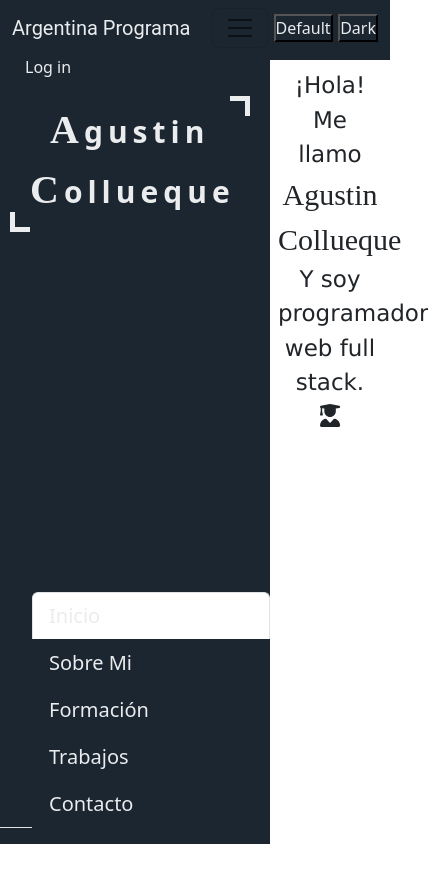
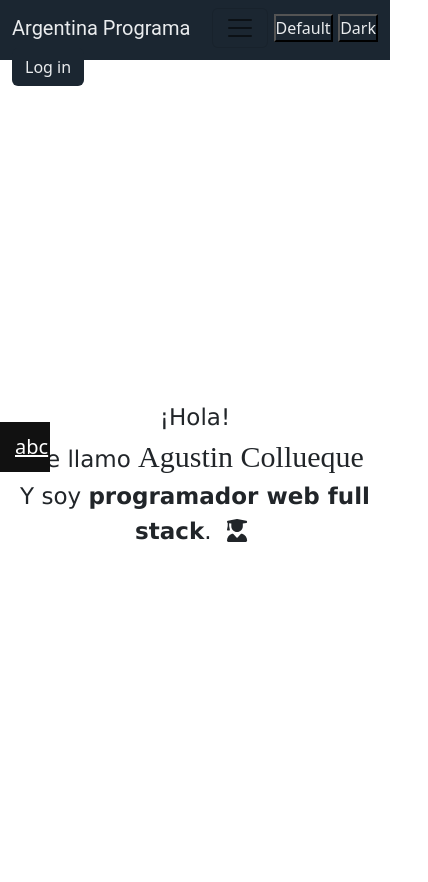
Before and after one commit to LicDeveloperJunior/Proyecto-ARGPROG, an Angular app in the folder Front End/Mi-Portfolio/: page /inicio in a window 390 px wide. Shown: the top 882 px of the page, 428 px wide, since content can reach past the window. Before the commit the page ends 844 px from the top, so only its background shows below. Built offline with nearby package versions, Linux system fonts and the light colour scheme; a web font is replaced by a local one.

Commit message:
Realizado responsive de componente inicio

```diff
--- a/Front End/Mi-Portfolio/src/app/componentes/barra-lat-nav/barra-lat-nav.component.html
+++ b/Front End/Mi-Portfolio/src/app/componentes/barra-lat-nav/barra-lat-nav.component.html
@@ -1,4 +1,6 @@
-<nav class="nav flex-column">
+<aside id="mySidebar" class="sidebar">
+  <a href="javascript:void(0)" class="closebtn" (click)="closeNav()">x</a>
+  <div class="nav">
     <div class="navbar-brand">
       <a href=""><span>A</span>gustin<br><span>C</span>ollueque</a>
     </div>
@@ -10,13 +12,15 @@
         <a class="nav-link" routerLink="/sobre-mi">Sobre Mi</a>
       </li>
       <li class="nav-item">
-      <a class="nav-link" href="/formacion">Formación</a>
+        <a class="nav-link" routerLink="/formacion">Formación</a>
       </li>
       <li class="nav-item">
-      <a class="nav-link" href="/trabajos">Trabajos</a>
+        <a class="nav-link" routerLink="/trabajos">Trabajos</a>
       </li>
       <li class="nav-item">
-      <a class="nav-link" href="/contacto">Contacto</a>
+        <a class="nav-link" routerLink="/contacto">Contacto</a>
       </li>
     </ul>
-</nav>
+  </div>
+</aside>
+<a href="javascript:void(0)" class="openbtn" (click)="openNav()">abc</a>
--- a/Front End/Mi-Portfolio/src/app/componentes/barra-lat-nav/barra-lat-nav.component.less
+++ b/Front End/Mi-Portfolio/src/app/componentes/barra-lat-nav/barra-lat-nav.component.less
@@ -1,69 +1,155 @@
-.nav {
-  width: 270px;
+// aside {
+//   width: 270px;
+//   height: 100%;
+//   background: var(--colorPrimario);
+//   color: var(--textoPrimario);
+//   font-size: var(--tamanioTextoPorDefecto);
+//   justify-content: flex-end;
+//   position: fixed;
+//   top: 0;
+
+//   a{
+//     text-decoration: none;
+//     color: var(--textoPrimario);
+//   }
+
+//   .navbar-brand {
+//     position: absolute;
+//     top: 100px;
+//     font-size: 30px;
+//     text-transform: capitalize;
+
+//     a {
+//       font-weight: 700;
+//       padding: 30px 20px;
+//       font-size: 30px;
+//       letter-spacing: 5px;
+//       position: relative;
+//       left: 30px;
+//     }
+
+//     a::before {
+//       content: '';
+//       position: absolute;
+//       width: 20px;
+//       height: 20px;
+//       border-bottom: 5px solid var(--textoPrimario);
+//       border-left: 5px solid var(--textoPrimario);
+//       bottom: 10px;
+//       left: -20px;
+//     }
+
+//     a::after {
+//       content: '';
+//       position: absolute;
+//       width: 20px;
+//       height: 20px;
+//       border-top: 5px solid var(--textoPrimario);
+//       border-right: 5px solid var(--textoPrimario);
+//       top: 15px;
+//       right: 5px;
+//     }
+
+//     span {
+//       color: var(--textoPrimario);
+//       font-family: 'Clicker Script', cursive;
+//       font-size: 40px;
+//     }
+//   }
+
+//   li {
+//     list-style: none;
+//     background: var(--colorPrimario);
+//   }
+
+//   ul {
+//     list-style: none;
+//     background: var(--colorPrimario);
+//   }
+// }
+
+// @media (max-width:940px) {
+//   .aside {
+//     left: -270px
+//   }
+
+//   .boton-menu {
+//     z-index: 1001;
+//     position: fixed;
+//     left: 0;
+//     top: 50%;
+//   }
+// }
+
+.sidebar {
   height: 100%;
-  background: var(--colorPrimario);
-  color: var(--textoPrimario);
-  font-size: var(--tamanioTextoPorDefecto);
-  justify-content: flex-end;
+  width: 0;
   position: fixed;
+  z-index: 1;
   top: 0;
+  left: 0;
+  background-color: #111;
+  overflow-x: hidden;
+  padding-top: 60px;
+  transition: 0.5s;
 
-  a{
+  a {
+    padding: 8px 8px 8px 32px;
     text-decoration: none;
-    color: var(--textoPrimario);
+    font-size: 25px;
+    color: #818181;
+    display: block;
+    transition: 0.3s;
   }
 
-  .navbar-brand {
-    position: absolute;
-    top: 100px;
-    font-size: 30px;
-    text-transform: capitalize;
-
+  .nav {
     a {
-      font-weight: 700;
-      padding: 30px 20px;
-      font-size: 30px;
-      letter-spacing: 5px;
-      position: relative;
-      left: 30px;
-    }
-
-    a::before {
-      content: '';
-      position: absolute;
-      width: 20px;
-      height: 20px;
-      border-bottom: 5px solid var(--textoPrimario);
-      border-left: 5px solid var(--textoPrimario);
-      bottom: 10px;
-      left: -20px;
-    }
-
-    a::after {
-      content: '';
-      position: absolute;
-      width: 20px;
-      height: 20px;
-      border-top: 5px solid var(--textoPrimario);
-      border-right: 5px solid var(--textoPrimario);
-      top: 15px;
-      right: 5px;
-    }
-
-    span {
-      color: var(--textoPrimario);
-      font-family: 'Clicker Script', cursive;
-      font-size: 40px;
+      padding: 8px 8px 8px 32px;
+      text-decoration: none;
+      font-size: 25px;
+      color: #818181;
+      display: block;
+      transition: 0.3s;
     }
   }
 
-  li {
-    list-style: none;
-    background: var(--colorPrimario);
-  }
-
-  ul {
-    list-style: none;
-    background: var(--colorPrimario);
+  .closebtn {
+    display: none;
+    position: absolute;
+    top: 10;
+    right: 25px;
+    font-size: 36px;
+    margin-left: 50px;
+    color: white;
   }
 }
+
+.openbtn {
+  display: none;
+  font-size: 20px;
+  cursor: pointer;
+  background-color: #111;
+  color: white;
+  padding: 10px 15px;
+  border: none;
+  position: absolute;
+  top: 50%;
+  width: 50px;
+}
+
+@media screen and (max-height: 450px) {
+  .sidebar{padding-top: 15px;}
+  .sidebar a {font-size: 18px;}
+}
+
+@media (min-width: 999px) {
+  .sidebar {
+    width: 270px;
+  }
+}
+
+@media (max-width:999px) {
+  .openbtn, .closebtn {
+    display: block!important;
+  }
+}
--- a/Front End/Mi-Portfolio/src/app/componentes/barra-lat-nav/barra-lat-nav.component.ts
+++ b/Front End/Mi-Portfolio/src/app/componentes/barra-lat-nav/barra-lat-nav.component.ts
@@ -10,4 +10,12 @@ export class BarraLatNavComponent implements OnInit {
 
   ngOnInit(): void {
   }
+
+  openNav() {
+    document.getElementById("mySidebar")!.style.width="270px";
+  }
+
+  closeNav() {
+    document.getElementById("mySidebar")!.style.width="0";
+  }
 }
--- a/Front End/Mi-Portfolio/src/app/componentes/inicio/inicio.component.html
+++ b/Front End/Mi-Portfolio/src/app/componentes/inicio/inicio.component.html
@@ -1,10 +1,10 @@
-<div class="espaciado info d-flex align-items-center">
-  <div class="saludo text-center w-100 p-2">
+<div class="espaciado info d-flex align-items-center h-100 w-100 justify-content-center text-center">
+  <div class="saludo">
     <p>¡Hola! <br>Me llamo <span>Agustin Collueque</span><br>
-      Y soy programador web full stack. <fa-icon [icon]="emoteInicio" class="m-2"></fa-icon>
+      Y soy <b>programador web full stack</b>. <fa-icon [icon]="emoteInicio" class="m-2"></fa-icon>
     </p>
   </div>
-  <div class="img text-center w-100">
+  <div class="img">
     <img src="assets/SISIRIUS.jpg" alt="#img-mi-perfil" class="rounded-circle mt-5">
   </div>
 </div>
--- a/Front End/Mi-Portfolio/src/app/componentes/inicio/inicio.component.less
+++ b/Front End/Mi-Portfolio/src/app/componentes/inicio/inicio.component.less
@@ -8,6 +8,12 @@ span {
 }
 
 .info {
-  font-family: 'Lucida Sans', 'Lucida Sans Regular', 'Lucida Grande', 'Lucida Sans Unicode', Geneva, Verdana, sans-serif;
+  font-family: 'Lucida Sans';
   font-size: 23px;
 }
+
+@media (max-width:999px) {
+  img {
+    display: none;
+  }
+}
--- a/Front End/Mi-Portfolio/src/styles.less
+++ b/Front End/Mi-Portfolio/src/styles.less
@@ -7,3 +7,9 @@
 .espaciado {
   padding-left: 270px;
 }
+
+@media (max-width:999px) {
+  .espaciado {
+    padding-left: 0;
+  }
+}
```
Lines whose indentation alone changed are shown as unchanged.
